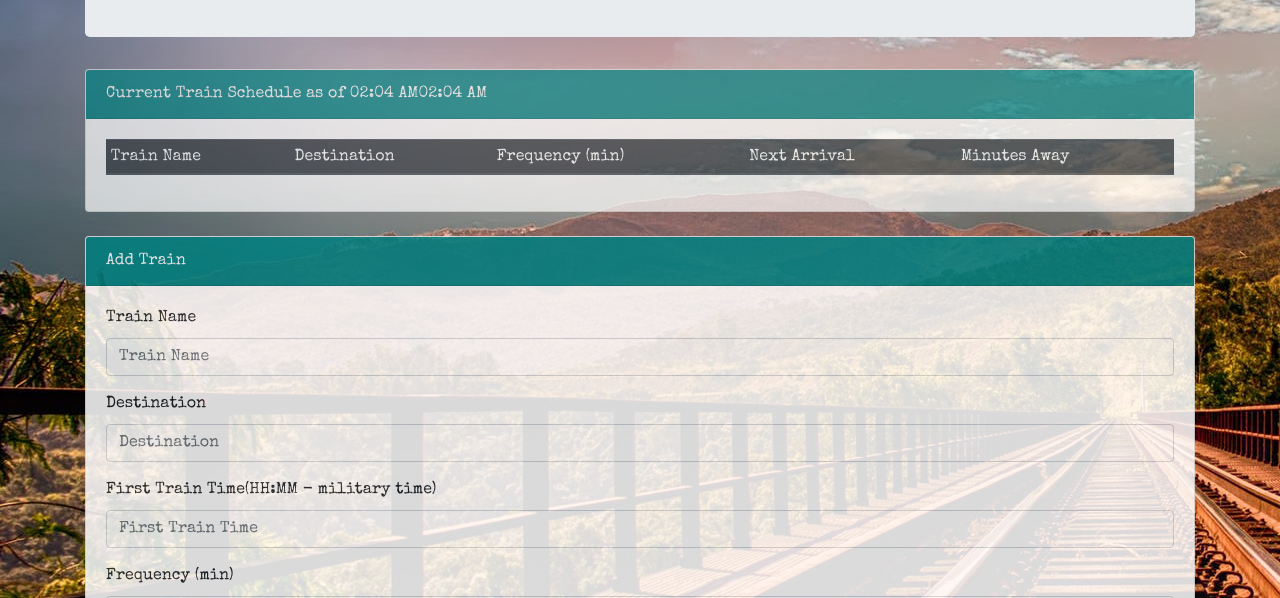
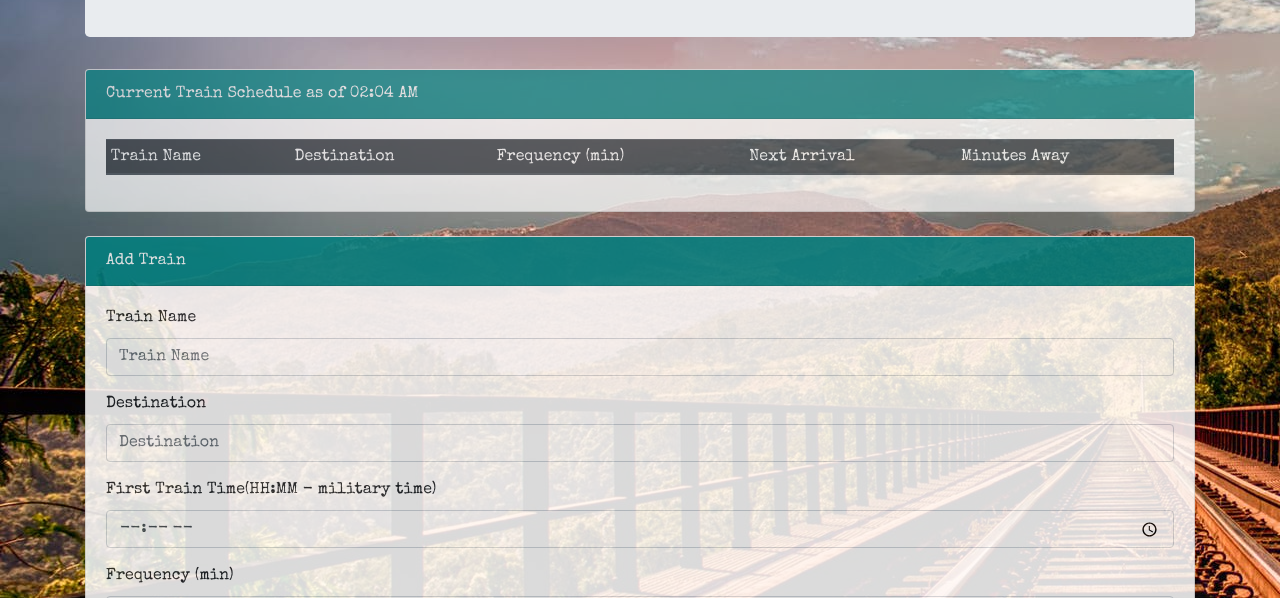
Before and after one commit to NVK2016/Train-Scheduler, a plain HTML site: page index.html in a window 1280 px wide. Shown: the part 334-932 px from the top of the page. Drawn offline with nearby package versions, Linux system fonts and the light colour scheme; no server answers.

```diff
--- a/assets/javascript/schedule.js
+++ b/assets/javascript/schedule.js
@@ -18,8 +18,9 @@ $(document).ready(function () {
 
     // .format("hh:mm A") here hh- stands for 1-12 hr, mm for minutues , A for am/pm  [http://momentjs.com/docs/#/parsing/string-format/]
     var currentTime = moment().format("hh:mm A"); //Military time format
-    $("#current-time").append(currentTime);
-    setInterval($("#current-time").append(currentTime), 60000);
+
+    var interTime = setInterval($("#current-time").append(currentTime), 1000);
+  clearInterval(interTime);
 
     var trainName , trainDest ;
     var firstTrainTime = 00;
@@ -70,25 +71,18 @@ $(document).ready(function () {
 
         var nextTrainArrival , minutesAway;
 
-        // First trains is 06:10 am , frequency is set every 20 min
-        //current time is 06:45 am ,
-        //Difference between the first train time & current time
-        //Time difference = 06:45 am - 06:10 am
-        //time difference ? by frequency
-        // To calculate the next arrival time
-
         // Convert time
         // First Time (pushed back 1 year to make sure it comes before current time)
         var timeConverted = moment(firstTrainTime, "hh:mm").subtract(1, "years");
-        console.log("timeConverted:" +timeConverted);
+        // console.log("timeConverted:" +timeConverted);
 
          //difference between first time and current time
          var timeDifference = moment().diff(moment(timeConverted),"m");
-         console.log("timeDifference:" + timeDifference);
+        //  console.log("timeDifference:" + timeDifference);
 
          //minutes since last train left diffTime%frequency
         var timeApart = timeDifference % trainFrequency;
-        console.log("time apart:" +timeApart);
+        // console.log("time apart:" +timeApart);
 
         minutesAway = trainFrequency - timeApart;
         // To calculate the arrival time, add minutesAwat=y to the currrent time
@@ -110,6 +104,10 @@ $(document).ready(function () {
         console.log("Errors handled: " + errorObject.code);
     });
 
+      // refreshes the table
+      var table = document.getElementById ("#train-table");
+      table.refresh ();
+
     //Display in descending order
     // dataRef.ref().orderByChild("frequency").on("child_added", function(snapshot) {
 
--- a/index.html
+++ b/index.html
@@ -1,3 +1,4 @@
+
 <!DOCTYPE html>
 <html lang="en-us">
 
@@ -27,17 +28,18 @@
         <!-- Jumbotron -->
         <div class="jumbotron">
             <h1 class="text-center">Train Scheduler</h1>
-            <h4 class="text-center">There is always a <bold style="color: red;">light</bold> at the end of a tunnel! Actually I think that's a <bold style="color: red;">train</bold>.</h4>
+            <h4 class="text-center">There is always a <bold style="color: red;">light</bold> at the end of a tunnel!
+                Actually I think that's a <bold style="color: red;">train</bold>.</h4>
             <img src="assets/images/animated-gifs-rudebootie.gif" id="train-gif" />
 
         </div>
 
         <div class="row">
-
             <div class="col-md-12">
                 <!-- Current Train Schedule-->
                 <div class="card mb-4">
-                    <div class="card-header" id="current-time" style="background-color:teal; color:whitesmoke;">Current Train Schedule as of </div>
+                    <div class="card-header" id="current-time" style="background-color:teal; color:whitesmoke;">Current
+                        Train Schedule as of </div>
                     <div class="card-body">
                         <table class="table table-sm table-hover" id='train-table'>
                             <thead class="thead-dark">
@@ -72,11 +74,13 @@
                             </div>
                             <div class="form-group">
                                 <label for="destination-input">Destination</label>
-                                    <input class="form-control" id="destination-input" placeholder="Destination" type="text">
+                                <input class="form-control" id="destination-input" placeholder="Destination"
+                                    type="text">
                             </div>
                             <div class="form-group">
                                 <label for="first-train-input">First Train Time(HH:MM - military time)</label>
-                                    <input class="form-control" id="first-train-input" placeholder="First Train Time" type="text" format="00:00">
+                                <input class="form-control" id="first-train-input" placeholder="First Train Time"
+                                    type="time" format="00:00">
                             </div>
                             <div class="form-group">
                                 <label for="rate-input">Frequency (min)</label>
```
Lines whose indentation alone changed are shown as unchanged.
